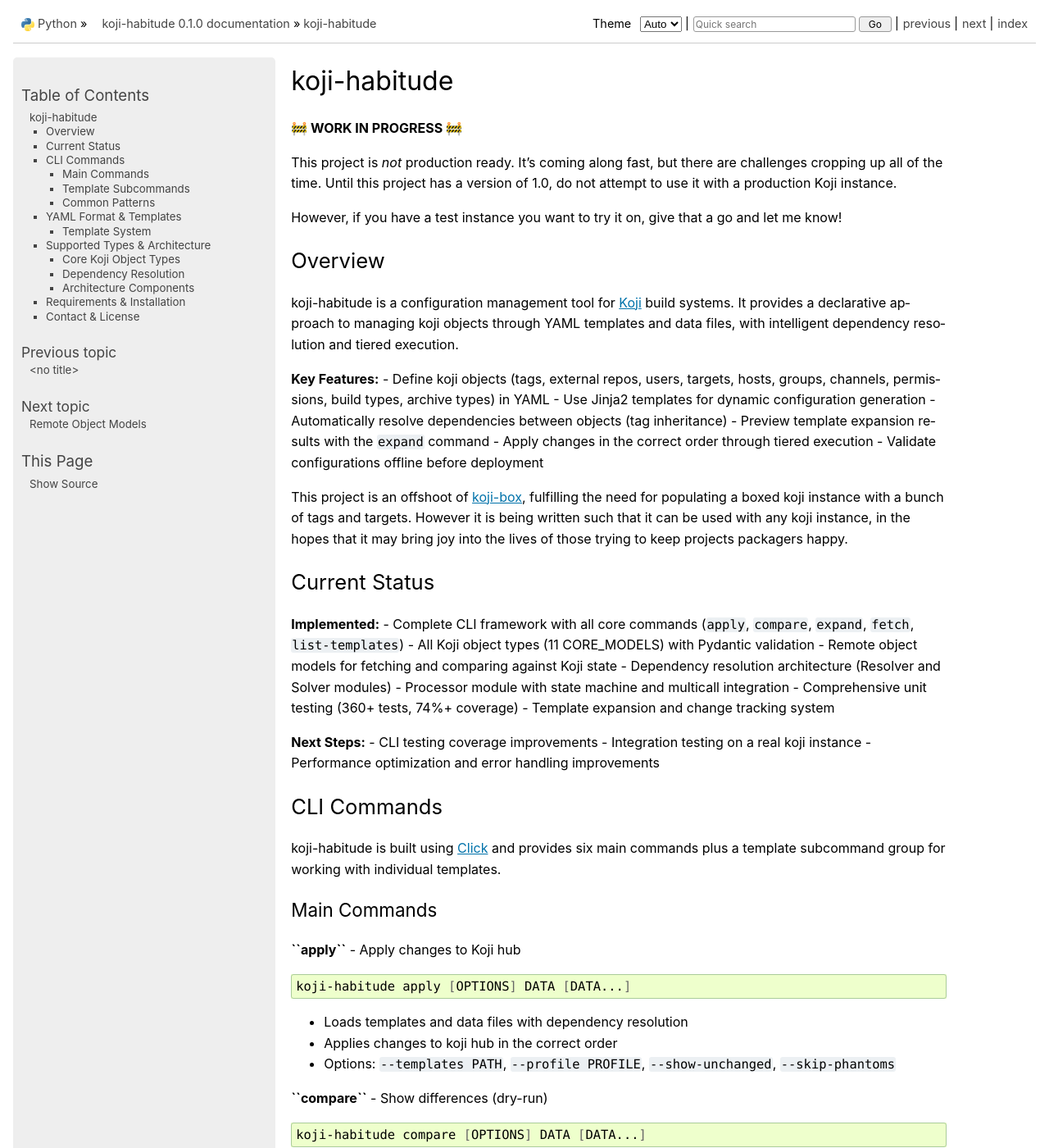
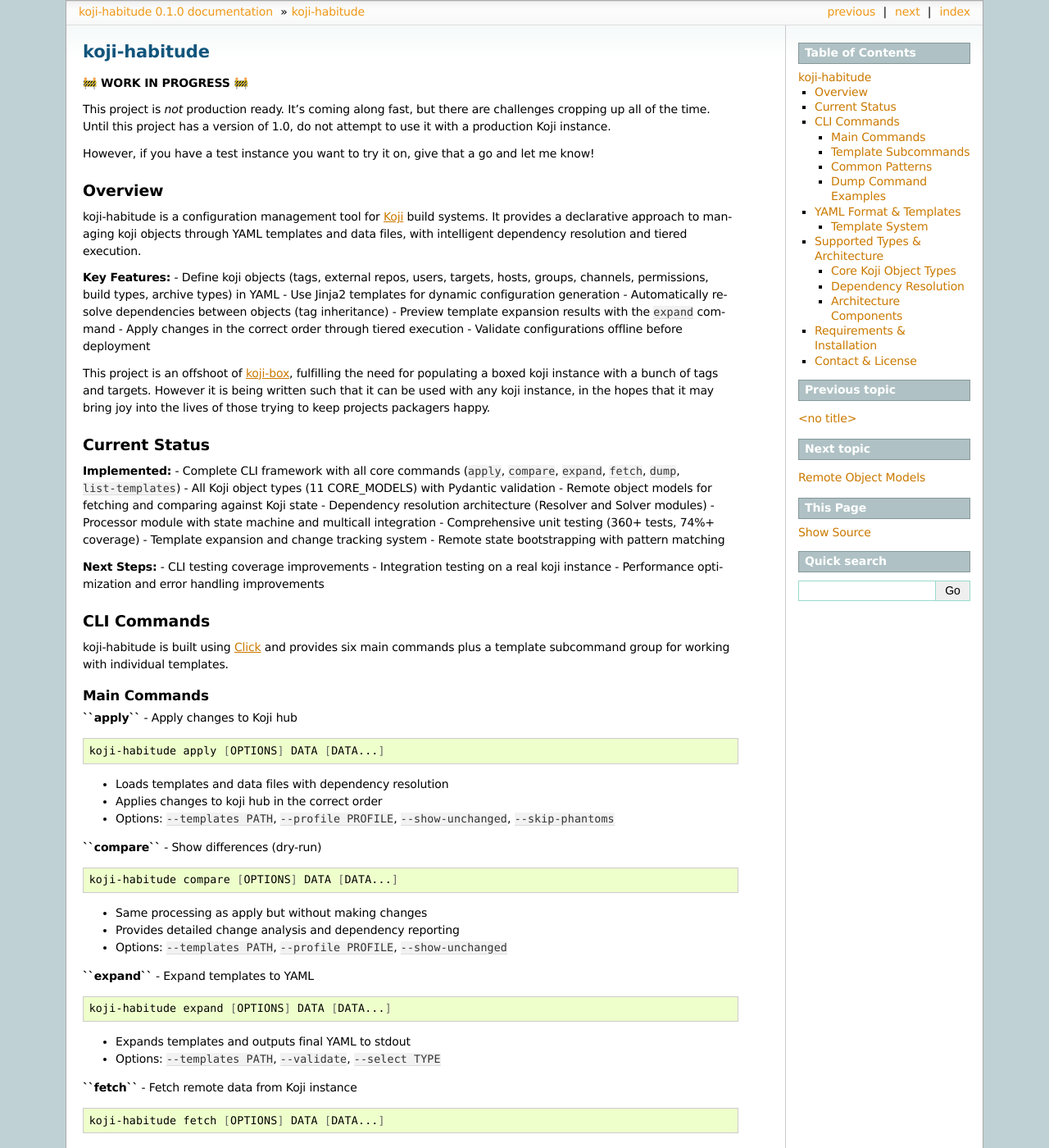
Before and after one commit to obriencj/koji-habitude, a Sphinx documentation site: the page built from docs/overview.rst, in a window 1280 px wide and 1400 px high. Shown: the whole window at 82% size. Built offline with Sphinx 7.4.7, drawn with Linux system fonts in a browser that asks for light colours; some of the changed text lies outside the part shown.

Commit message:
docs tweaks

```diff
--- a/docs/conf.py
+++ b/docs/conf.py
@@ -38,7 +38,10 @@
 
 intersphinx_mapping = {
     "python": ('https://docs.python.org/3', None),
-    "dnf": ('https://dnf.readthedocs.io/en/latest', None),
+
+    'click': ('https://click.palletsprojects.com/en/stable/', None),
+    'jinja2': ('https://jinja.palletsprojects.com/en/stable/', None),
+    'pydantic': ('https://docs.pydantic.dev/latest', None),
 
     # koji currently doesn't offer autodoc output as objects.inv, but
     # maybe one day...
@@ -96,7 +99,7 @@
 
 # The theme to use for HTML and HTML Help pages.  See the documentation for
 # a list of builtin themes.
-html_theme = 'python_docs_theme'
+html_theme = 'sphinxdoc'
 
 # Theme options are theme-specific and customize the look and feel of a theme
 # further.  For a list of options available for each theme, see the
--- a/docs/koji_habitude/models.rst
+++ b/docs/koji_habitude/models.rst
@@ -3,5 +3,6 @@
 
 .. automodule:: koji_habitude.models
     :members:
+    :exclude-members: Field, PrivateAttr, field_validator
     :undoc-members:
     :show-inheritance:
--- a/docs/overview.rst
+++ b/docs/overview.rst
@@ -38,12 +38,14 @@
 --------------
 
 **Implemented:** - Complete CLI framework with all core commands
-(``apply``, ``compare``, ``expand``, ``fetch``, ``list-templates``) - All Koji
-object types (11 CORE_MODELS) with Pydantic validation - Remote object models
-for fetching and comparing against Koji state - Dependency resolution
-architecture (Resolver and Solver modules) - Processor module with state
-machine and multicall integration - Comprehensive unit testing (360+ tests,
-74%+ coverage) - Template expansion and change tracking system
+(``apply``, ``compare``, ``expand``, ``fetch``, ``dump``,
+``list-templates``) - All Koji object types (11 CORE_MODELS) with
+Pydantic validation - Remote object models for fetching and comparing
+against Koji state - Dependency resolution architecture (Resolver and
+Solver modules) - Processor module with state machine and multicall
+integration - Comprehensive unit testing (360+ tests, 74%+ coverage) -
+Template expansion and change tracking system - Remote state
+bootstrapping with pattern matching
 
 **Next Steps:** - CLI testing coverage improvements - Integration
 testing on a real koji instance - Performance optimization and error
@@ -99,9 +101,10 @@
 
 - Loads templates and data files, connects to Koji
 - Outputs YAML documents representing remote state of objects
-- Shows objects that differ from local definitions (or all with ``--show-unchanged``)
-- Options: ``--templates PATH``, ``--profile PROFILE``, ``--output PATH``,
-  ``--include-defaults``, ``--show-unchanged``
+- Shows objects that differ from local definitions (or all with
+  ``--show-unchanged``)
+- Options: ``--templates PATH``, ``--profile PROFILE``,
+  ``--output PATH``, ``--include-defaults``, ``--show-unchanged``
 
 **``dump``** - Bootstrap local definitions from remote Koji state
 
@@ -110,11 +113,12 @@
    koji-habitude dump [OPTIONS] PATTERNS...
 
 - Searches koji for objects matching patterns and outputs as YAML
-- Supports pattern matching for searchable types (tags, targets, users, hosts)
+- Supports pattern matching for searchable types (tags, targets, users,
+  hosts)
 - No local YAML definitions required - operates entirely on remote data
-- Options: ``--profile PROFILE``, ``--output PATH``, ``--include-defaults``,
-  ``--with-deps``, ``--max-depth``, ``--with-dep-type``, type flags
-  (``--tags``, ``--users``, etc.)
+- Options: ``--profile PROFILE``, ``--output PATH``,
+  ``--include-defaults``, ``--with-deps``, ``--max-depth``,
+  ``--with-dep-type``, type flags (``--tags``, ``--users``, etc.)
 
 **``list-templates``** - List available templates
 
@@ -173,9 +177,28 @@
 ~~~~~~~~~~~~~~~
 
 - ``DATA``: Directories or files containing YAML definitions
+- ``PATTERNS``: Search patterns for dump command (e.g., ``tag:foo``,
+  ``*-build``, ``user:*bob*``)
 - ``--templates PATH``: Additional template locations (can be repeated)
 - ``--profile PROFILE``: Koji profile to use (default: ‘koji’)
 - ``--show-unchanged``: Include objects that don’t need changes
+
+Dump Command Examples
+~~~~~~~~~~~~~~~~~~~~~
+
+.. code:: bash
+
+   # Search tags and targets for *-build (default behavior)
+   koji-habitude dump *-build
+
+   # Search specific types
+   koji-habitude dump --tags --users *bob*
+
+   # Exact matches with dependencies
+   koji-habitude dump tag:f40-build --with-deps --max-depth 2
+
+   # Mixed patterns
+   koji-habitude dump tag:foo target:bar *-build user:*admin*
 
 YAML Format & Templates
 -----------------------
@@ -278,18 +301,22 @@
 
 - **Template System**: Jinja2-based template expansion with recursive
   processing
-- **Remote Models**: Complete set of remote object models for fetching and
-  comparing Koji state
+- **Remote Models**: Complete set of remote object models for fetching
+  and comparing Koji state
 - **Processor Module**: State machine-driven synchronization engine with
   multicall integration
 - **Change Tracking**: ``ChangeReport`` system tracks all modifications
   with detailed explanations
 - **Dry-Run Support**: ``CompareOnlyProcessor`` for previewing changes
   without applying them
-- **Fetch Capability**: Pull remote Koji state as YAML for comparison and backup
+- **Fetch Capability**: Pull remote Koji state as YAML for comparison
+  and backup
+- **Dump Capability**: Bootstrap local definitions from remote Koji
+  state using pattern matching
 
-**Data Flow**: YAML files → Template expansion → Dependency resolution →
-Tiered processing
+**Data Flow**: - **Forward**: YAML files → Template expansion →
+Dependency resolution → Tiered processing - **Reverse**: Remote patterns
+→ Search/Discovery → Dependency resolution → YAML output
 
 Requirements & Installation
 ---------------------------
```
Also changed, not shown: docs/remote_models.rst (+4 -6 lines), 4 other files.
